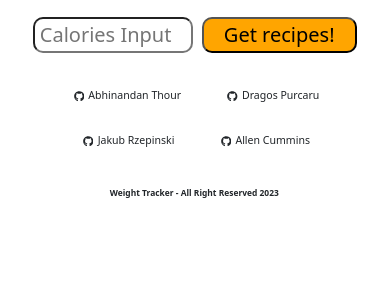
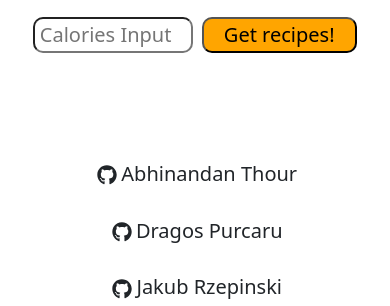
Before and after one commit to Bh00fie/Weight-Tracker, a React (Create React App) app: page /calculator in a window 390 px wide. Shown: the part 538-844 px from the top of the page. Built offline with nearby package versions, Linux system fonts and the light colour scheme.

Commit message:
footer completed, code refactoring is the final step, minor bug found, when increasing age or height, the title Weight reduction in the table vibrates

```diff
--- a/src/components/footer/footer.css
+++ b/src/components/footer/footer.css
@@ -1,49 +1,37 @@
 footer {
-    bottom: 0;
-    width: 95%;
-    margin: 1vh;
-    border-radius: 2vh;
+    /* width: 95%; */
+    margin: 1rem;
+    border-radius: 2rem;
     text-align: center;
-    padding-bottom: 0.25vh;
     display: flex;
     justify-content: center;
     flex-direction: column;
+    margin-top: 5rem;
 }
 
 .btn {
-    font-size: 2vh;
+    font-size: 1.5rem;
 }
 
 .copyright {
-    font-size: 1.5vh;
+    font-size: 1.5rem;
     font-weight: 600;
-    border-radius: 2vh;
-    padding: 2vh;
-    margin: 1vh;
+    padding: 2rem;
+    margin: 1rem;
     display: flex;
     justify-content: center;
     align-items: center;
-    height: 6vh;
+    height: 5rem;
+    border-top: 1px solid #dee2e6;
 }
 
-@media screen and (max-width: 800px) {
+@media screen and (max-width: 1200px) {
     .btn {
-        font-size: 1.5vh;
+        font-size: 1.25rem;
     }
 
     .copyright {
-        font-size: 1.25vh;
-        height: 4vh;
+        font-size: 1rem;
+        height: 4rem;
     }
   }
-
-@media screen and (max-width: 400px) {
-    .btn {
-        font-size: 1.25vh;
-    }
-
-    .copyright {
-        font-size: 1vh;
-        height: 2vh;
-    }
-}
--- a/src/components/pages/Calculator.js
+++ b/src/components/pages/Calculator.js
@@ -71,7 +71,13 @@ function Calculator() {
   }, [exercise]);
 
   function handleChange(e) {
-    setCalories(e.target.value);
+    const value = e.target.value;
+    if (value === "" || parseInt(value) >= 1) {
+      setCalories(value);
+    } else {
+      setCalories("");
+      setMealData(null); // Clear meal data
+    }
   }
 
   function validateForm() {
@@ -123,7 +129,8 @@ function Calculator() {
           <form id="calorieForm">
             <div className="heightInput">
               <label htmlFor="NewHeight">Height:</label>
-              <input id="NewHeight"
+              <input
+                id="NewHeight"
                 type="number"
                 min="1"
                 value={height}
@@ -131,6 +138,8 @@ function Calculator() {
                   const value = e.target.value;
                   if (value === "" || parseInt(value) >= 1) {
                     setHeight(value);
+                  } else {
+                    setHeight("");
                   }
                 }}
                 placeholder=""
@@ -139,7 +148,8 @@ function Calculator() {
             </div>
             <div className="ageInput">
               <label htmlFor="NewAge">Age:</label>
-              <input id="NewAge"
+              <input
+                id="NewAge"
                 type="number"
                 min="1"
                 value={age}
@@ -147,6 +157,8 @@ function Calculator() {
                   const value = e.target.value;
                   if (value === "" || parseInt(value) >= 1) {
                     setAge(value);
+                  } else {
+                    setAge("");
                   }
                 }}
                 placeholder=""
--- a/src/components/sections/CalcGrid/CalcGrid.js
+++ b/src/components/sections/CalcGrid/CalcGrid.js
@@ -10,6 +10,7 @@ let height=0;
 let age=0;
 let gender="";
 let exercise="";
+
 if(weightDataArray.length >= 1 && UserData.length >= 1 ){
   lastweight=weightDataArray.length-1;
   lastuser=UserData.length-1;
@@ -20,19 +21,21 @@ if(weightDataArray.length >= 1 && UserData.length >= 1 ){
   exercise=UserData[lastuser].exercise;
 }
 
+function CalcGrid() {
+
   let bmr=0;
   let weightloss=0;
   let mildloss=0;
   let loss=0;
   let extremeloss=0;
 
-function CalcGrid() {
   // bmr calculation
   if(gender==="male"){
     bmr=(9.99*weight)+(6.25*height)-(4.92*age)+5;
   }else if(gender==="female"){
     bmr=(9.99*weight)+(6.25*height)-(4.92*age)-161;
   }
+
   //weight loss calculator
   if(exercise==="no-exercise"){
     weightloss=(bmr*1.2).toFixed();
@@ -55,6 +58,7 @@ function CalcGrid() {
     loss=(weightloss*0.84).toFixed();
     extremeloss=(weightloss*0.67).toFixed();
   }
+
   const griddata= [
       ['0 Kg/Week', weightloss],
       ['0.25 Kg/Week', mildloss],
```
Lines whose indentation alone changed are shown as unchanged.
